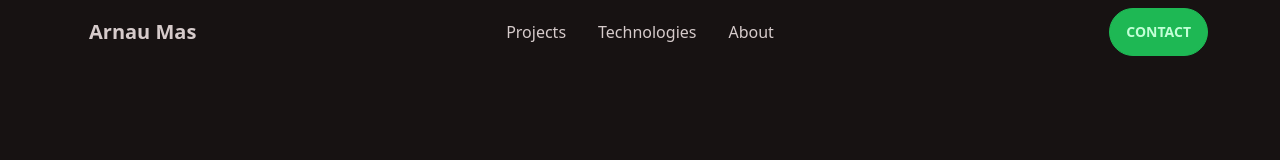
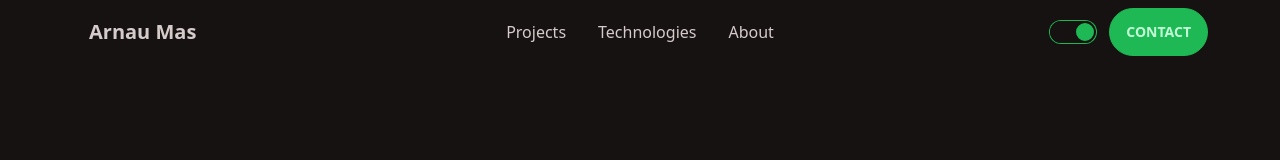
Before and after one commit to Arnau-Mas/old-portfolio, a Vue app: page / in a window 1280 px wide. Shown: the top 160 px of the page. Built offline with nearby package versions, Linux system fonts and the light colour scheme.

Commit message:
shadow mode

```diff
--- a/src/App.vue
+++ b/src/App.vue
@@ -1,11 +1,22 @@
 <script setup>
 import HomePage from './views/HomePage.vue';
 import MainTools from './views/MainTools.vue';
+import {ref} from 'vue';
+let isChecked = ref("true");
+let dataTheme = ref("forest");
+function changeChecked(){
+  isChecked.value = !isChecked.value
+  if(dataTheme.value == 'forest'){
+    dataTheme.value = 'emerald'
+  }else{
+    dataTheme.value = 'forest'
+  }
+}
 </script>
 
 <template>
-<div class="	transition-property: all max-w-6xl mx-auto" data-theme="forest">
-<div class="navbar bg-base-100">
+<div class="transition-property: all h-screen" :data-theme="dataTheme">
+<div class="navbar bg-base-100 max-w-6xl mx-auto">
   <div class="navbar-start">
     <div class="dropdown">
       <label tabindex="0" class="btn btn-ghost lg:hidden">
@@ -26,7 +37,12 @@ import MainTools from './views/MainTools.vue';
       <li><a>About</a></li>
     </ul>
   </div>
-  <div class="navbar-end">
+  <div class="navbar-end gap-2">
+    <div class="form-control">
+  <label class="label cursor-pointer">
+    <input @change="changeChecked" type="checkbox" class="toggle toggle-primary" :checked="isChecked">
+  </label>
+</div>
     <a class="btn btn-primary">Contact</a>
   </div>
 </div>
--- a/tailwind.config.js
+++ b/tailwind.config.js
@@ -947,7 +947,7 @@ module.exports = {
     'disabled',
   ],
   daisyui: {
-    themes: ["forest", "emerald"],
+    themes: ["forest", "emerald", "bumblebee, lofi, cmyk"],
   },
   plugins: [require("daisyui")],
 }
```
